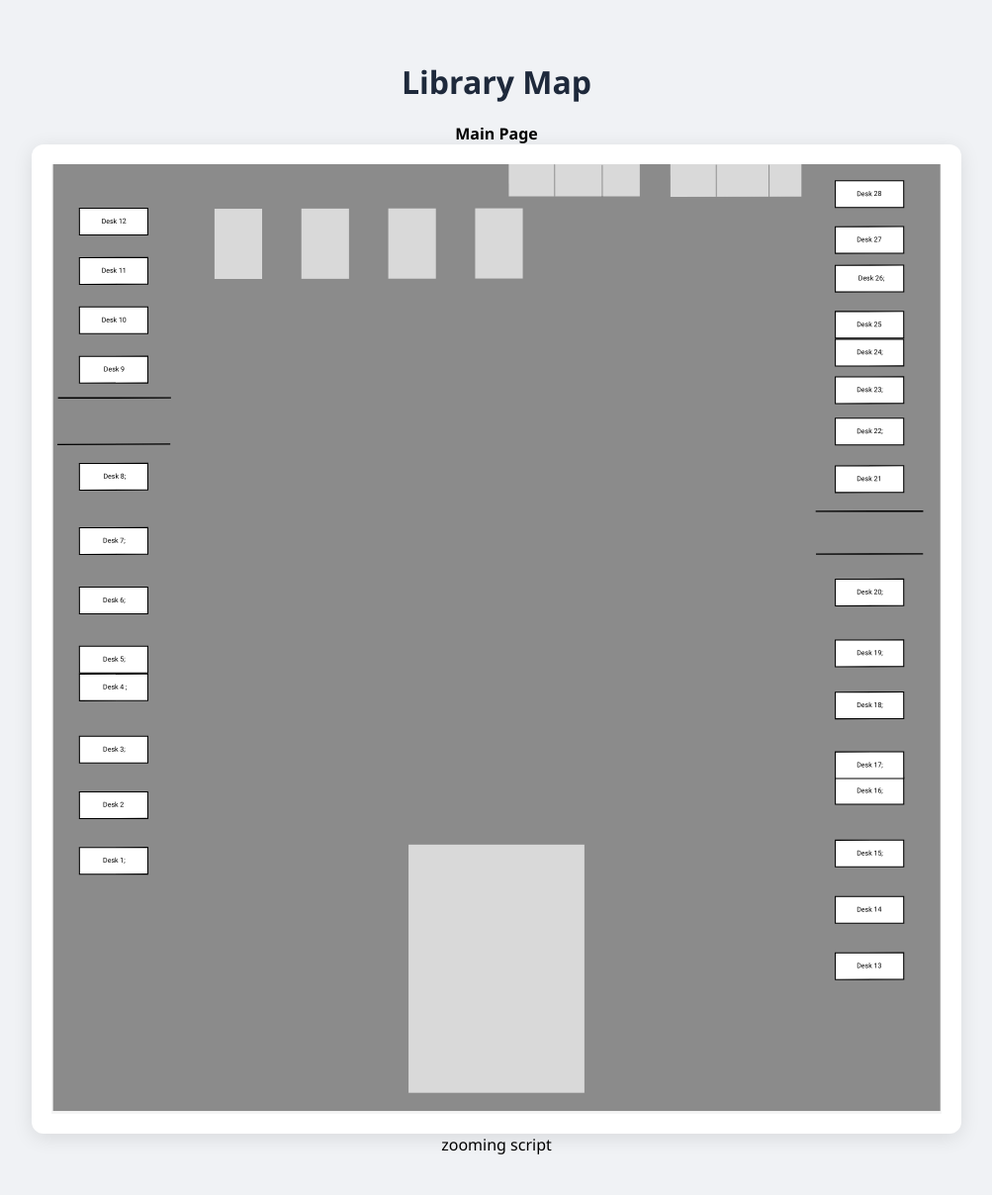
After one commit to naimbaker/desk-occupancy, a Flask app: page /floorplan in a window 1280 px wide. The commit adds this page. Shown: the whole page at 99% size, without its empty margins (138-1141 px from the left). Run offline with Flask 3, Linux system fonts and the light colour scheme; parts of the project's set-up code (start-up, migrations or seed data) failed here and were passed over; some libraries are stand-ins or nearby versions.

Commit message:
added interactive library svg with real time yolo updates

```diff
--- a/app.py
+++ b/app.py
@@ -184,6 +184,10 @@ def index():
     """Main page"""
     return render_template('index.html')
 
+@app.route('/floorplan')
+def floorplan():
+    return render_template('floorplan.html')
+
 @app.route('/video_feed')
 def video_feed():
     """Video streaming route"""
--- /dev/null
+++ b/templates/floorplan.html
@@ -0,0 +1,262 @@
+<!DOCTYPE html>
+<html lang="en">
+<head>
+    <script src="https://cdn.jsdelivr.net/npm/svg-pan-zoom@3.6.1/dist/svg-pan-zoom.min.js"></script>
+    <script src="https://cdn.socket.io/4.5.4/socket.io.min.js"></script>
+    <meta charset="UTF-8">
+    <meta name="viewport" content="width=device-width, initial-scale=1.0">
+    <title>Library Floorplan</title>
+    <style>
+        body {
+            font-family: 'Segoe UI', Tahoma, Geneva, Verdana, sans-serif;
+            background-color: #f0f2f5;
+            display: flex;
+            flex-direction: column;
+            align-items: center;
+            padding: 40px;
+            margin: 0;
+        }
+        .container {
+            background: white;
+            padding: 20px;
+            border-radius: 12px;
+            box-shadow: 0 4px 20px rgba(0,0,0,0.1);
+            max-width: 95vw;
+            max-width: 1800px;
+        }
+        h1 {
+            color: #1e293b;
+            margin-bottom: 20px;
+        }
+        svg {
+            width: 100%;
+            height: auto;
+            max-height: 120vh;
+            display: block;
+        }
+        /* Interactivity Styles */
+        rect[id^="desk-shape"] {
+            cursor: pointer;
+            transition: fill 0.2s ease;
+        }
+        rect[id^="desk-shape"]:hover {
+            stroke: #3b82f6;
+            stroke-width: 5px;
+        }
+        text {
+            pointer-events: none; /* Prevents text from blocking clicks on the desks */
+            user-select: none;
+        }
+    </style>
+</head>
+<body>
+
+    <h1>Library Map</h1>
+    <a href="{{ url_for('index') }}" style="color: black; text-decoration: none; font-weight: bold;">Main Page</a>
+
+
+    <div class="container">
+       <svg width="2562" height="2732" viewBox="0 0 2562 2732" fill="none" xmlns="http://www.w3.org/2000/svg">
+<rect width="2562" height="2732" fill="#F5F5F5"/>
+<g id="library-floorplan" clip-path="url(#clip0_0_1)" filter="url(#filter0_d_0_1)">
+<rect width="2554" height="2724" transform="translate(4)" fill="#8B8B8B"/>
+<rect id="staircase" x="1027.59" y="1957.42" width="506" height="714" fill="#D9D9D9"/>
+<line id="Line 1" x1="2200" y1="1121.51" x2="2508" y2="1121" stroke="black" stroke-width="4"/>
+<path id="Line 2" d="M2199 998.51L2508.48 998.128" stroke="black" stroke-width="4"/>
+<line id="Line 3" x1="16.9905" y1="806.543" x2="341.988" y2="805" stroke="black" stroke-width="4"/>
+<line id="Line 4" x1="18.9967" y1="672.536" x2="343.996" y2="672" stroke="black" stroke-width="4"/>
+<rect id="back-table-1" x="469.256" y="128.12" width="137" height="202" fill="#D9D9D9"/>
+<rect id="back-table-2" x="719.256" y="127.708" width="137" height="202" fill="#D9D9D9"/>
+<rect id="back-table-3" x="969.255" y="127.296" width="137" height="202" fill="#D9D9D9"/>
+<rect id="back-table-4" x="1219.26" y="126.883" width="137" height="202" fill="#D9D9D9"/>
+<g id="study rooms-1">
+<rect id="Rectangle 10" x="1315.88" y="-1.16323" width="377" height="94" transform="rotate(-0.0944829 1315.88 -1.16323)" fill="#D9D9D9"/>
+<path id="Line 5" d="M1447.88 0.618989L1448.03 92.6189" stroke="black"/>
+<path id="Line 6" d="M1584.88 2.39307L1585.04 94.3929" stroke="black"/>
+</g>
+<g id="study rooms-2">
+<rect id="Rectangle 10_2" x="1781.03" y="-0.308709" width="377" height="94" transform="rotate(-0.0944829 1781.03 -0.308709)" fill="#D9D9D9"/>
+<path id="Line 5_2" d="M1913.04 1.47351L1913.19 93.4734" stroke="black"/>
+<path id="Line 6_2" d="M2064.88 1.60153L2065.03 93.6014" stroke="black"/>
+</g>
+<g id="desk-01">
+<rect id="desk-shape" x="1.50327" y="1.49812" width="196.826" height="76.7507" transform="matrix(0.999999 -0.00124851 0.00217805 0.999998 78.9967 1964.25)" fill="white" stroke="black" stroke-width="3"/>
+<text id="desk-label" transform="matrix(0.999999 -0.00124851 0.00217805 0.999998 148 1991.09)" fill="black" style="white-space: pre" xml:space="preserve" font-family="Roboto" font-size="20" letter-spacing="0em"><tspan x="0.294922" y="18.3359">Desk 1;</tspan></text>
+</g>
+<g id="desk-02">
+<rect id="desk-shape_2" x="1.50327" y="1.49812" width="196.826" height="76.7507" transform="matrix(0.999999 -0.00124851 0.00217805 0.999998 78.9967 1804.25)" fill="white" stroke="black" stroke-width="3"/>
+<text id="desk-label_2" transform="matrix(0.999999 -0.00124851 0.00217805 0.999998 148 1831.09)" fill="black" style="white-space: pre" xml:space="preserve" font-family="Roboto" font-size="20" letter-spacing="0em"><tspan x="0.294922" y="18.3359">Desk 2</tspan></text>
+</g>
+<g id="desk-03">
+<rect id="desk-shape_3" x="1.50327" y="1.49812" width="196.826" height="76.7507" transform="matrix(0.999999 -0.00124851 0.00217805 0.999998 78.9967 1644.25)" fill="white" stroke="black" stroke-width="3"/>
+<text id="desk-label_3" transform="matrix(0.999999 -0.00124851 0.00217805 0.999998 148 1671.09)" fill="black" style="white-space: pre" xml:space="preserve" font-family="Roboto" font-size="20" letter-spacing="0em"><tspan x="0.294922" y="18.3359">Desk 3;</tspan></text>
+</g>
+<g id="desk-04">
+<rect id="desk-shape_4" x="1.50327" y="1.49812" width="196.826" height="76.7507" transform="matrix(0.999999 -0.00124851 0.00217805 0.999998 78.9967 1465.25)" fill="white" stroke="black" stroke-width="3"/>
+<text id="desk-label_4" transform="matrix(0.999999 -0.00124851 0.00217805 0.999998 148 1492.09)" fill="black" style="white-space: pre" xml:space="preserve" font-family="Roboto" font-size="20" letter-spacing="0em"><tspan x="0.294922" y="18.3359">Desk 4 ;</tspan></text>
+</g>
+<g id="desk-05">
+<rect id="desk-shape_5" x="1.50327" y="1.49812" width="196.826" height="76.7507" transform="matrix(0.999999 -0.00124851 0.00217805 0.999998 78.9967 1385.25)" fill="white" stroke="black" stroke-width="3"/>
+<text id="desk-label_5" transform="matrix(0.999999 -0.00124851 0.00217805 0.999998 148 1412.09)" fill="black" style="white-space: pre" xml:space="preserve" font-family="Roboto" font-size="20" letter-spacing="0em"><tspan x="0.294922" y="18.3359">Desk 5;</tspan></text>
+</g>
+<g id="desk-06">
+<rect id="desk-shape_6" x="1.50327" y="1.49812" width="196.826" height="76.7507" transform="matrix(0.999999 -0.00124851 0.00217805 0.999998 78.9967 1215.25)" fill="white" stroke="black" stroke-width="3"/>
+<text id="desk-label_6" transform="matrix(0.999999 -0.00124851 0.00217805 0.999998 148 1242.09)" fill="black" style="white-space: pre" xml:space="preserve" font-family="Roboto" font-size="20" letter-spacing="0em"><tspan x="0.294922" y="18.3359">Desk 6;</tspan></text>
+</g>
+<g id="desk-07">
+<rect id="desk-shape_7" x="1.50327" y="1.49812" width="196.826" height="76.7507" transform="matrix(0.999999 -0.00124851 0.00217805 0.999998 78.9967 1044.25)" fill="white" stroke="black" stroke-width="3"/>
+<text id="desk-label_7" transform="matrix(0.999999 -0.00124851 0.00217805 0.999998 148 1071.09)" fill="black" style="white-space: pre" xml:space="preserve" font-family="Roboto" font-size="20" letter-spacing="0em"><tspan x="0.294922" y="18.3359">Desk 7;</tspan></text>
+</g>
+<g id="desk-08">
+<rect id="desk-shape_8" x="1.50327" y="1.49812" width="196.826" height="76.7507" transform="matrix(0.999999 -0.00124851 0.00217805 0.999998 78.9967 859.251)" fill="white" stroke="black" stroke-width="3"/>
+<text id="desk-label_8" transform="matrix(0.999999 -0.00124851 0.00217805 0.999998 149 886.095)" fill="black" style="white-space: pre" xml:space="preserve" font-family="Roboto" font-size="20" letter-spacing="0em"><tspan x="0.294922" y="18.3359">Desk 8;</tspan></text>
+</g>
+<g id="desk-09">
+<rect id="desk-shape_9" x="1.50327" y="1.49812" width="196.826" height="76.7507" transform="matrix(0.999999 -0.00124851 0.00217805 0.999998 78.9967 551.251)" fill="white" stroke="black" stroke-width="3"/>
+<text id="desk-label_9" transform="matrix(0.999999 -0.00124851 0.00217805 0.999998 150 578.095)" fill="black" style="white-space: pre" xml:space="preserve" font-family="Roboto" font-size="20" letter-spacing="0em"><tspan x="0.294922" y="18.3359">Desk 9</tspan></text>
+</g>
+<g id="desk-10">
+<rect id="desk-shape_10" x="1.50327" y="1.49812" width="196.826" height="76.7507" transform="matrix(0.999999 -0.00124851 0.00217805 0.999998 78.9967 409.251)" fill="white" stroke="black" stroke-width="3"/>
+<text id="desk-label_10" transform="matrix(0.999999 -0.00124851 0.00217805 0.999998 144 436.102)" fill="black" style="white-space: pre" xml:space="preserve" font-family="Roboto" font-size="20" letter-spacing="0em"><tspan x="0.169922" y="18.3359">Desk 10</tspan></text>
+</g>
+<g id="desk-11">
+<rect id="desk-shape_11" x="1.50327" y="1.49812" width="196.826" height="76.7507" transform="matrix(0.999999 -0.00124851 0.00217805 0.999998 78.9967 267.251)" fill="white" stroke="black" stroke-width="3"/>
+<text id="desk-label_11" transform="matrix(0.999999 -0.00124851 0.00217805 0.999998 144 294.102)" fill="black" style="white-space: pre" xml:space="preserve" font-family="Roboto" font-size="20" letter-spacing="0em"><tspan x="0.169922" y="18.3359">Desk 11</tspan></text>
+</g>
+<g id="desk-12">
+<rect id="desk-shape_12" x="1.50327" y="1.49812" width="196.826" height="76.7507" transform="matrix(0.999999 -0.00124851 0.00217805 0.999998 78.9967 125.251)" fill="white" stroke="black" stroke-width="3"/>
+<text id="desk-label_12" transform="matrix(0.999999 -0.00124851 0.00217805 0.999998 144 152.102)" fill="black" style="white-space: pre" xml:space="preserve" font-family="Roboto" font-size="20" letter-spacing="0em"><tspan x="0.169922" y="18.3359">Desk 12</tspan></text>
+</g>
+<g id="desk-13">
+<rect id="desk-shape_13" x="1.50327" y="1.49812" width="196.826" height="76.7507" transform="matrix(0.999999 -0.00124851 0.00217805 0.999998 2254 2267.25)" fill="white" stroke="black" stroke-width="3"/>
+<text id="desk-label_13" transform="matrix(0.999999 -0.00124851 0.00217805 0.999998 2317 2294.1)" fill="black" style="white-space: pre" xml:space="preserve" font-family="Roboto" font-size="20" letter-spacing="0em"><tspan x="0.169922" y="18.3359">Desk 13</tspan></text>
+</g>
+<g id="desk-14">
+<rect id="desk-shape_14" x="1.50327" y="1.49812" width="196.826" height="76.7507" transform="matrix(0.999999 -0.00124851 0.00217805 0.999998 2254 2105.25)" fill="white" stroke="black" stroke-width="3"/>
+<text id="desk-label_14" transform="matrix(0.999999 -0.00124851 0.00217805 0.999998 2317 2132.1)" fill="black" style="white-space: pre" xml:space="preserve" font-family="Roboto" font-size="20" letter-spacing="0em"><tspan x="0.169922" y="18.3359">Desk 14</tspan></text>
+</g>
+<g id="desk-15">
+<rect id="desk-shape_15" x="1.50327" y="1.49812" width="196.826" height="76.7507" transform="matrix(0.999999 -0.00124851 0.00217805 0.999998 2254 1943.25)" fill="white" stroke="black" stroke-width="3"/>
+<text id="desk-label_15" transform="matrix(0.999999 -0.00124851 0.00217805 0.999998 2317 1970.1)" fill="black" style="white-space: pre" xml:space="preserve" font-family="Roboto" font-size="20" letter-spacing="0em"><tspan x="0.155807" y="18.3359">Desk 15;</tspan></text>
+</g>
+<g id="desk-16">
+<rect id="desk-shape_16" x="1.50327" y="1.49812" width="196.826" height="76.7507" transform="matrix(0.999999 -0.00124851 0.00217805 0.999998 2254 1763.25)" fill="white" stroke="black" stroke-width="3"/>
+<text id="desk-label_16" transform="matrix(0.999999 -0.00124851 0.00217805 0.999998 2317 1790.1)" fill="black" style="white-space: pre" xml:space="preserve" font-family="Roboto" font-size="20" letter-spacing="0em"><tspan x="0.146004" y="18.3359">Desk 16;</tspan></text>
+</g>
+<g id="desk-17">
+<rect id="desk-shape_17" x="1.50327" y="1.49812" width="196.826" height="76.7507" transform="matrix(0.999999 -0.00124851 0.00217805 0.999998 2254 1689.25)" fill="white" stroke="black" stroke-width="3"/>
+<text id="desk-label_17" transform="matrix(0.999999 -0.00124851 0.00217805 0.999998 2317 1716.1)" fill="black" style="white-space: pre" xml:space="preserve" font-family="Roboto" font-size="20" letter-spacing="0em"><tspan x="0.146004" y="18.3359">Desk 17;</tspan></text>
+</g>
+<g id="desk-18">
+<rect id="desk-shape_18" x="1.50327" y="1.49812" width="196.826" height="76.7507" transform="matrix(0.999999 -0.00124851 0.00217805 0.999998 2254 1517.25)" fill="white" stroke="black" stroke-width="3"/>
+<text id="desk-label_18" transform="matrix(0.999999 -0.00124851 0.00217805 0.999998 2317 1544.1)" fill="black" style="white-space: pre" xml:space="preserve" font-family="Roboto" font-size="20" letter-spacing="0em"><tspan x="0.144917" y="18.3359">Desk 18;</tspan></text>
+</g>
+<g id="desk-19">
+<rect id="desk-shape_19" x="1.50327" y="1.49812" width="196.826" height="76.7507" transform="matrix(0.999999 -0.00124851 0.00217805 0.999998 2254 1367.25)" fill="white" stroke="black" stroke-width="3"/>
+<text id="desk-label_19" transform="matrix(0.999999 -0.00124851 0.00217805 0.999998 2317 1394.1)" fill="black" style="white-space: pre" xml:space="preserve" font-family="Roboto" font-size="20" letter-spacing="0em"><tspan x="0.144917" y="18.3359">Desk 19;</tspan></text>
+</g>
+<g id="desk-20">
+<rect id="desk-shape_20" x="1.50327" y="1.49812" width="196.826" height="76.7507" transform="matrix(0.999999 -0.00124851 0.00217805 0.999998 2254 1192.25)" fill="white" stroke="black" stroke-width="3"/>
+<text id="desk-label_20" transform="matrix(0.999999 -0.00124851 0.00217805 0.999998 2317 1219.1)" fill="black" style="white-space: pre" xml:space="preserve" font-family="Roboto" font-size="20" letter-spacing="0em"><tspan x="0.143826" y="18.3359">Desk 20;</tspan></text>
+</g>
+<g id="desk-21">
+<rect id="desk-shape_21" x="1.50327" y="1.49812" width="196.826" height="76.7507" transform="matrix(0.999999 -0.00124851 0.00217805 0.999998 2254 866.251)" fill="white" stroke="black" stroke-width="3"/>
+<text id="desk-label_21" transform="matrix(0.999999 -0.00124851 0.00217805 0.999998 2317 893.102)" fill="black" style="white-space: pre" xml:space="preserve" font-family="Roboto" font-size="20" letter-spacing="0em"><tspan x="0.169922" y="18.3359">Desk 21</tspan></text>
+</g>
+<g id="desk-22">
+<rect id="desk-shape_22" x="1.50327" y="1.49812" width="196.826" height="76.7507" transform="matrix(0.999999 -0.00124851 0.00217805 0.999998 2254 729.251)" fill="white" stroke="black" stroke-width="3"/>
+<text id="desk-label_22" transform="matrix(0.999999 -0.00124851 0.00217805 0.999998 2317 756.102)" fill="black" style="white-space: pre" xml:space="preserve" font-family="Roboto" font-size="20" letter-spacing="0em"><tspan x="0.155807" y="18.3359">Desk 22;</tspan></text>
+</g>
+<g id="desk-23">
+<rect id="desk-shape_23" x="1.50327" y="1.49812" width="196.826" height="76.7507" transform="matrix(0.999999 -0.00124851 0.00217805 0.999998 2254 610.251)" fill="white" stroke="black" stroke-width="3"/>
+<text id="desk-label_23" transform="matrix(0.999999 -0.00124851 0.00217805 0.999998 2317 637.102)" fill="black" style="white-space: pre" xml:space="preserve" font-family="Roboto" font-size="20" letter-spacing="0em"><tspan x="0.144917" y="18.3359">Desk 23;</tspan></text>
+</g>
+<g id="desk-24">
+<rect id="desk-shape_24" x="1.50327" y="1.49812" width="196.826" height="76.7507" transform="matrix(0.999999 -0.00124851 0.00217805 0.999998 2254 502.251)" fill="white" stroke="black" stroke-width="3"/>
+<text id="desk-label_24" transform="matrix(0.999999 -0.00124851 0.00217805 0.999998 2317 529.102)" fill="black" style="white-space: pre" xml:space="preserve" font-family="Roboto" font-size="20" letter-spacing="0em"><tspan x="0.143826" y="18.3359">Desk 24;</tspan></text>
+</g>
+<g id="desk-25">
+<rect id="desk-shape_25" x="1.50327" y="1.49812" width="196.826" height="76.7507" transform="matrix(0.999999 -0.00124851 0.00217805 0.999998 2254 422.251)" fill="white" stroke="black" stroke-width="3"/>
+<text id="desk-label_25" transform="matrix(0.999999 -0.00124851 0.00217805 0.999998 2317 449.102)" fill="black" style="white-space: pre" xml:space="preserve" font-family="Roboto" font-size="20" letter-spacing="0em"><tspan x="0.169922" y="18.3359">Desk 25</tspan></text>
+</g>
+<g id="desk-26">
+<rect id="desk-shape_26" x="1.50327" y="1.49812" width="196.826" height="76.7507" transform="matrix(0.999999 -0.00124851 0.00217805 0.999998 2254 289.251)" fill="white" stroke="black" stroke-width="3"/>
+<text id="desk-label_26" transform="matrix(0.999999 -0.00124851 0.00217805 0.999998 2317 316.102)" fill="black" style="white-space: pre" xml:space="preserve" font-family="Roboto" font-size="20" letter-spacing="0em"><tspan x="4.646" y="18.3359">Desk 26;</tspan></text>
+</g>
+<g id="desk-27">
+<rect id="desk-shape_27" x="1.50327" y="1.49812" width="196.826" height="76.7507" transform="matrix(0.999999 -0.00124851 0.00217805 0.999998 2254 178.251)" fill="white" stroke="black" stroke-width="3"/>
+<text id="desk-label_27" transform="matrix(0.999999 -0.00124851 0.00217805 0.999998 2317 205.102)" fill="black" style="white-space: pre" xml:space="preserve" font-family="Roboto" font-size="20" letter-spacing="0em"><tspan x="0.169922" y="18.3359">Desk 27</tspan></text>
+</g>
+<g id="desk-28">
+<rect id="desk-shape_28" x="1.50327" y="1.49812" width="196.826" height="76.7507" transform="matrix(0.999999 -0.00124851 0.00217805 0.999998 2254 46.2514)" fill="white" stroke="black" stroke-width="3"/>
+<text id="desk-label_28" transform="matrix(0.999999 -0.00124851 0.00217805 0.999998 2317 73.1023)" fill="black" style="white-space: pre" xml:space="preserve" font-family="Roboto" font-size="20" letter-spacing="0em"><tspan x="0.169922" y="18.3359">Desk 28</tspan></text>
+</g>
+</g>
+<defs>
+<filter id="filter0_d_0_1" x="0" y="0" width="2562" height="2732" filterUnits="userSpaceOnUse" color-interpolation-filters="sRGB">
+<feFlood flood-opacity="0" result="BackgroundImageFix"/>
+<feColorMatrix in="SourceAlpha" type="matrix" values="0 0 0 0 0 0 0 0 0 0 0 0 0 0 0 0 0 0 127 0" result="hardAlpha"/>
+<feOffset dy="4"/>
+<feGaussianBlur stdDeviation="2"/>
+<feComposite in2="hardAlpha" operator="out"/>
+<feColorMatrix type="matrix" values="0 0 0 0 0 0 0 0 0 0 0 0 0 0 0 0 0 0 0.25 0"/>
+<feBlend mode="normal" in2="BackgroundImageFix" result="effect1_dropShadow_0_1"/>
+<feBlend mode="normal" in="SourceGraphic" in2="effect1_dropShadow_0_1" result="shape"/>
+</filter>
+<clipPath id="clip0_0_1">
+<rect width="2554" height="2724" fill="white" transform="translate(4)"/>
+</clipPath>
+</defs>
+</svg>
+
+    </div>
+
+    zooming script
+    <!-- <script>
+
+        window.onload = function() {
+        var panZoomInstance = svgPanZoom('svg', {
+        zoomEnabled: true,
+        controlIconsEnabled: true,
+        fit: true,
+        center: true,
+        minZoom: 0.1
+
+
+
+    });
+};
+    </script> -->
+
+
+
+
+<!-- Scripts for socet.io and real-time updates. -->
+<script src="https://cdn.socket.io/4.5.4/socket.io.min.js"></script>
+<script>
+    const socket = io();
+
+    socket.on('occupancy_update', function(data) {
+        console.log("YOLO Data Received:", data); // Check your browser console for this!
+
+        for (const [deskName, deskInfo] of Object.entries(data.desks)) {
+            // Logic to convert "Desk 1" -> "desk-shape"
+            // and "Desk 2" -> "desk-shape_2"
+            const deskNum = deskName.split(' ')[1];
+            let elementId = (deskNum === "1") ? "desk-shape" : `desk-shape_${deskNum}`;
+
+            const deskElement = document.getElementById(elementId);
+
+            if (deskElement) {
+                if (deskInfo.occupied) {
+                    deskElement.setAttribute('fill', '#ef4444'); // Red
+                } else {
+                    deskElement.setAttribute('fill', 'white');   // Back to white
+                }
+            }
+        }
+    });
+</script>
+
+</body>
+</html>
--- a/templates/index.html
+++ b/templates/index.html
@@ -168,7 +168,7 @@
 <body>
     <div class="container">
         <h1>Desk Occupancy Monitoring System</h1>
-
+<a href="{{ url_for('floorplan') }}" style="color: white; text-decoration: none; font-weight: bold;">View Floorplan</a>
         <div class="main-grid">
             <div class="video-container">
                 <h2 style="margin-bottom: 15px; color: #1f2937; font-weight: 600;">Live Camera Feed</h2>
--- a/Test Files/yolo_detection.py
+++ b/test_files/yolo_detection.py
@@ -6,7 +6,7 @@ print("Loading YOLO model...")
 model = YOLO('yolov8n.pt')
 
 # Use the camera index you found (probably 1 or 2 for Camo)
-camera_index = 0 # Change this to whatever worked in the test
+camera_index = 1 # Change this to whatever worked in the test
 
 print(f"Connecting to Camo camera (index {camera_index})...")
 cap = cv2.VideoCapture(camera_index)
```
Also changed, not shown: test_files/find_camera.py (renamed from Test Files/find_camera.py), test_files/test_camera.py (renamed from Test Files/test_camera.py), test_files/test_feed.py (renamed from Test Files/test_feed.py), 1 other file.
